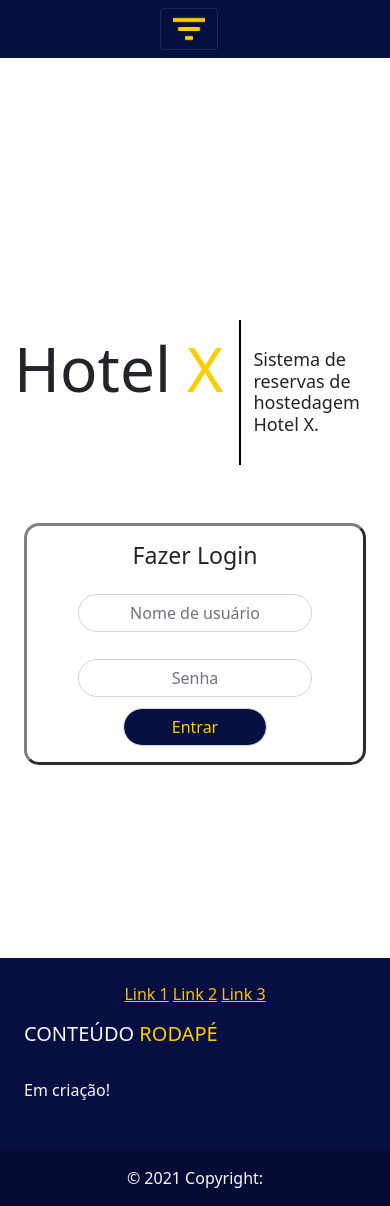
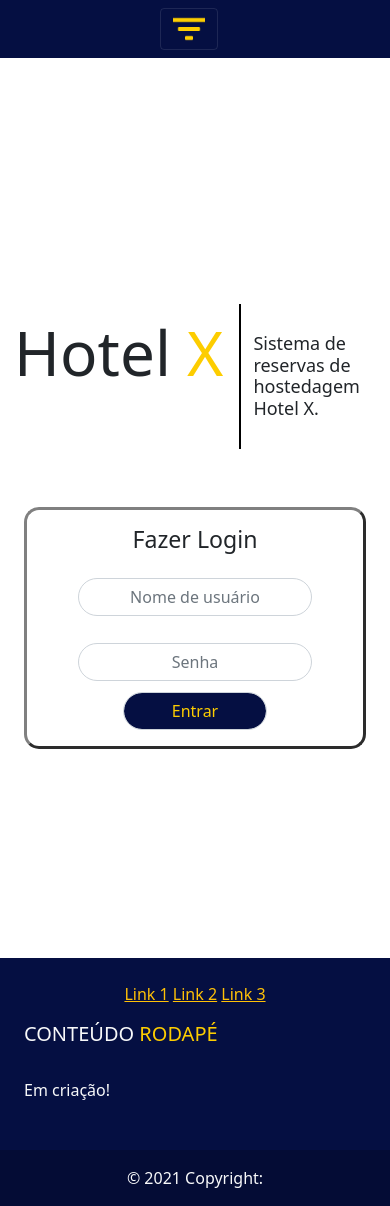
Before and after one commit to devnicius/Projetos, a Jekyll site: the page docs/gestao_hoteleira/index.html, which Jekyll copies as it is, in a window 390 px wide. Built offline with Jekyll 4.4.1, drawn with Linux system fonts in a browser that asks for light colours; nearby versions of some CDN libraries.

Commit message:
Projetos

```diff
--- a/docs/gestao_hoteleira/css/style.css
+++ b/docs/gestao_hoteleira/css/style.css
@@ -90,13 +90,14 @@
 
 }
 
-@media only screen and (max-width: 700px) {
+@media only screen and (max-width: 910px) {
     #div-main {
         margin-top: -1em;
         padding-right: 1em;
     }
     #div-login {
         margin-top: -1.5em;
+        margin-bottom: 2em;
     }
     #div-intro {
         margin-top: -1em;
```
